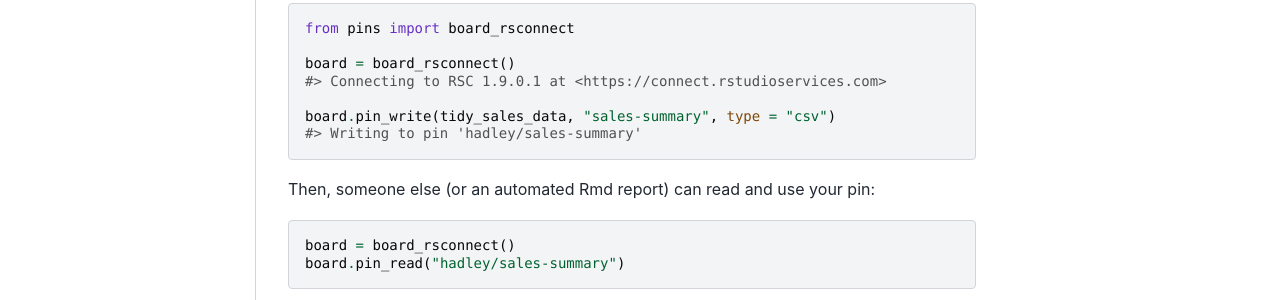
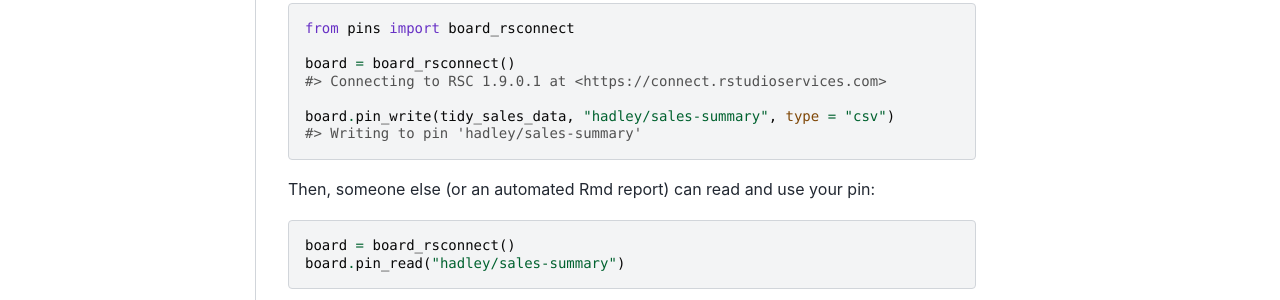
Before and after one commit to rstudio/pins-python, a Jupyter Book: the page built from docs/intro.md, in a window 1280 px wide and 900 px high, scrolled down 1129 px. Shown: the part 284-584 px from the top of the window. Built offline with Jupyter Book 1.0.4 settings and Sphinx 7.4.7 and the Sphinx Book theme 1.1.4, drawn with Linux system fonts in a browser that asks for light colours; pages that are not in the unit, such as notebooks, are missing from menus.

Commit message:
docs: add notes on pin name when using rsc board

````diff
--- a/docs/getting_started.Rmd
+++ b/docs/getting_started.Rmd
@@ -87,6 +87,12 @@
 That said, most boards transmit pins over HTTP, and this is going to be slow and possibly unreliable for very large pins.
 As a general rule of thumb, we don't recommend using pins with files over 500 MB.
 If you find yourself routinely pinning data larger that this, you might need to reconsider your data engineering pipeline.
+
+
+```{note}
+If you are using the RStudio Connect board (`board_rsconnect`), then you must specify your pin name as
+`<user_name>/<content_name>`. For example, `hadely/sales-report`.
+```
 
 
 ## Metadata
--- a/docs/intro.md
+++ b/docs/intro.md
@@ -75,7 +75,7 @@
 board = board_rsconnect()
 #> Connecting to RSC 1.9.0.1 at <https://connect.rstudioservices.com>
 
-board.pin_write(tidy_sales_data, "sales-summary", type = "csv")
+board.pin_write(tidy_sales_data, "hadley/sales-summary", type = "csv")
 #> Writing to pin 'hadley/sales-summary'
 ```
 
````
